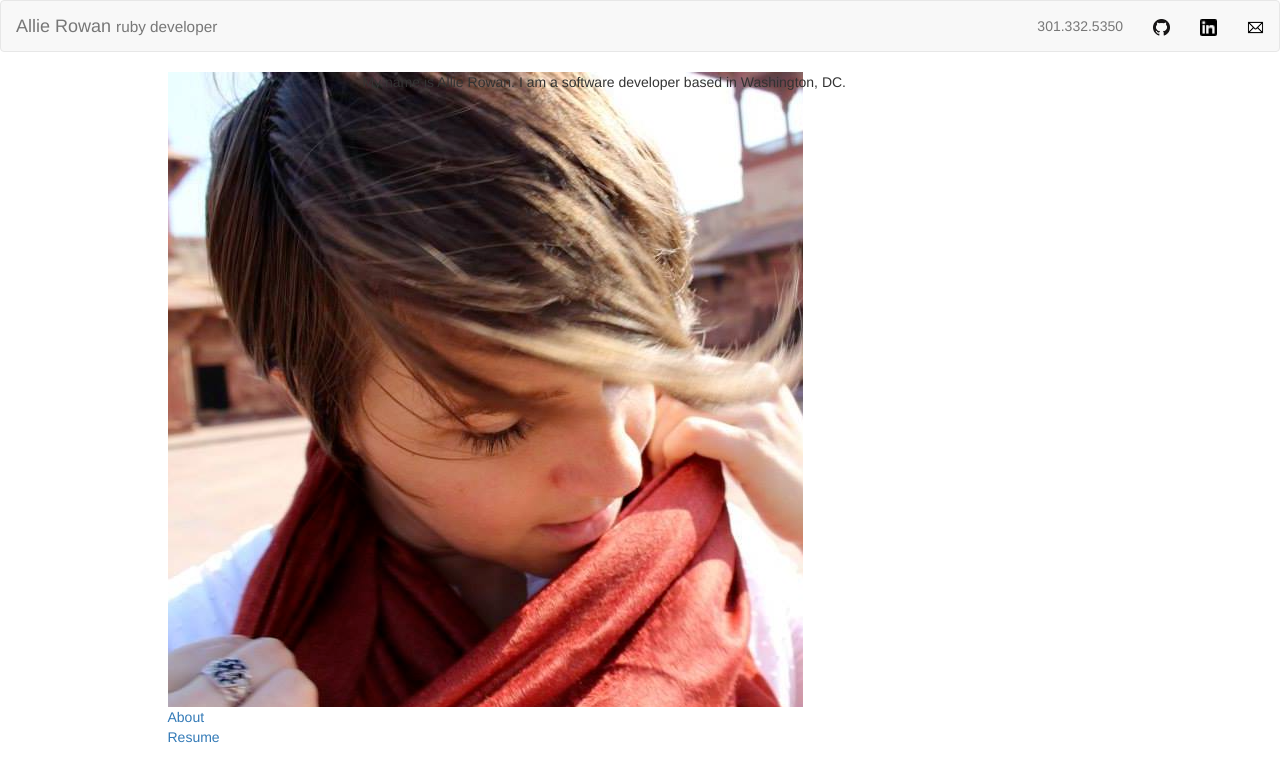
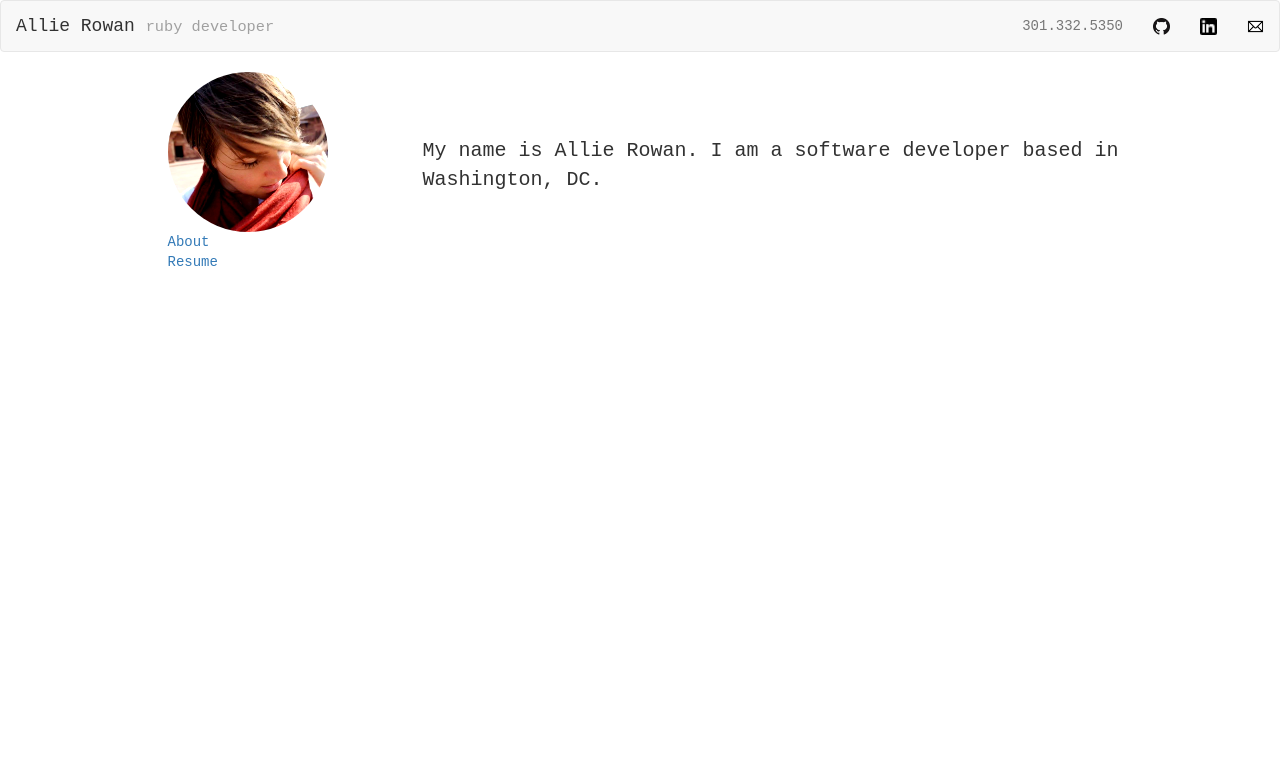
Before and after one commit to allierowan/arowan11.github.io, a Jekyll site: the page built from index.md, in a window 1280 px wide. Shown: the top 782 px of the page. Built offline with Jekyll 4.4.1, drawn with Linux system fonts in a browser that asks for light colours.

Commit message:
Still trying to figure out styles

```diff
--- a/_layouts/default.html
+++ b/_layouts/default.html
@@ -2,8 +2,9 @@
 <html>
   <head>
     <meta charset="utf-8">
-    <link rel="stylesheet" href="{{ site.url }}/assets/styles.scss">
-    <link href="{{ site.url }}/assets/syntax.css" rel="stylesheet">
+    <link rel="stylesheet" href="{{ site.url }}/assets/syntax.css">
+    <link rel="stylesheet" href="{{ site.url }}/assets/styles.css">
+
     <!-- Latest compiled and minified CSS -->
     <link rel="stylesheet" href="https://maxcdn.bootstrapcdn.com/bootstrap/3.3.7/css/bootstrap.min.css" integrity="sha384-BVYiiSIFeK1dGmJRAkycuHAHRg32OmUcww7on3RYdg4Va+PmSTsz/K68vbdEjh4u" crossorigin="anonymous">
     <!-- Latest compiled and minified JavaScript -->
```
